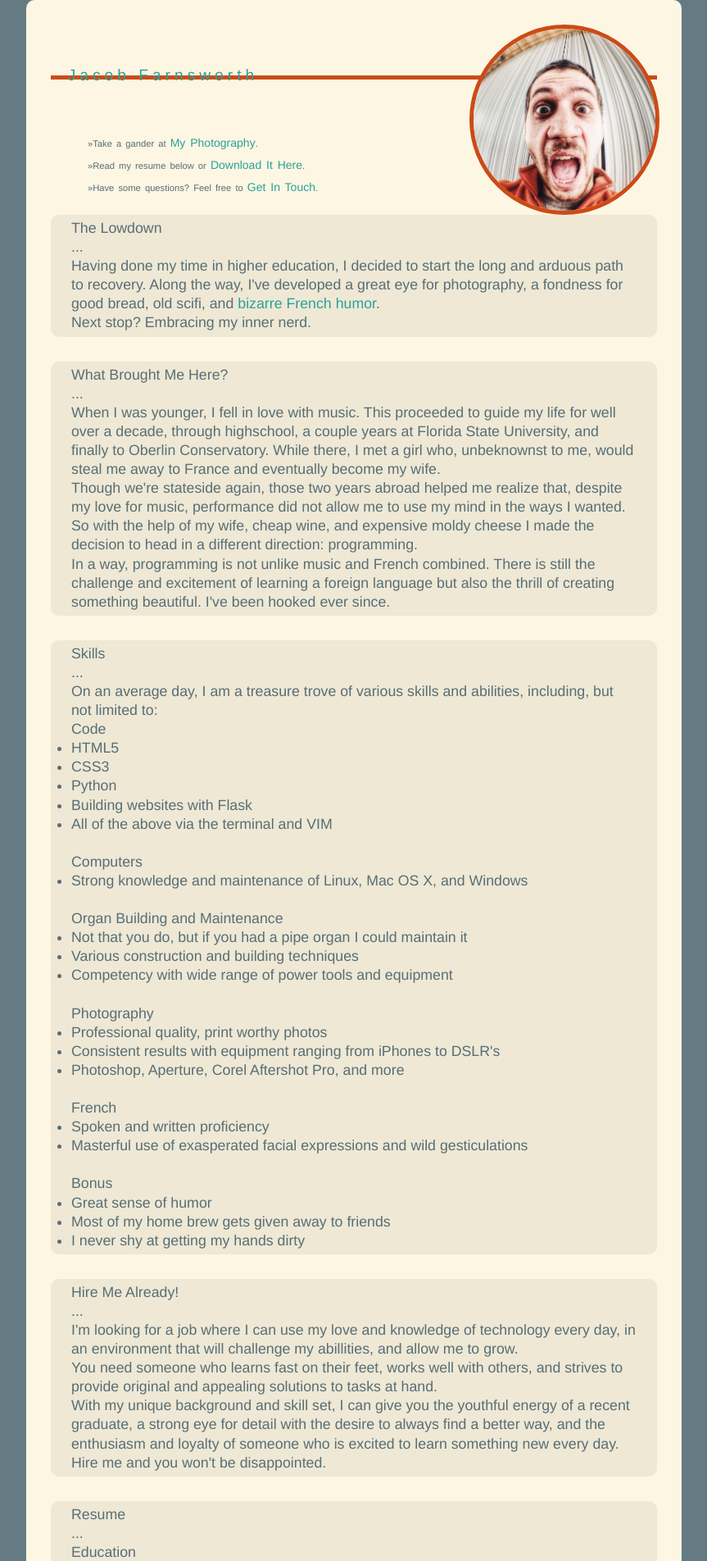
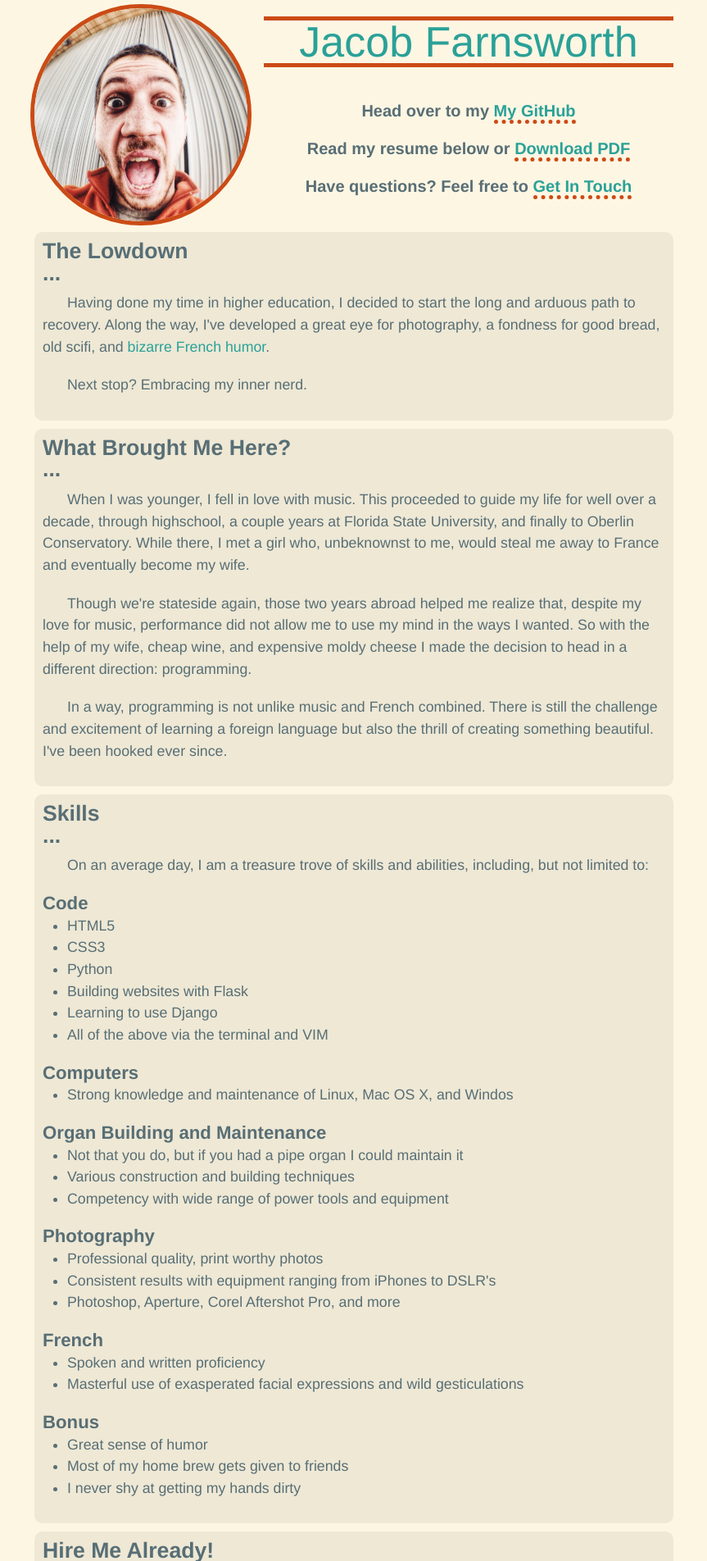
Before and after one commit to baroquebloke/flaskr, a Flask app: page / in a window 1280 px wide. Shown: the top 1904 px of the page at 82% size, without its empty margins (208-1071 px from the left). Run offline with Flask 2, Linux system fonts and the light colour scheme.

Commit message:
reworked resume website

```diff
--- a/static/style.css
+++ b/static/style.css
@@ -1,3 +1,7 @@
+/* http://meyerweb.com/eric/tools/css/reset/
+ * v2.0 | 20110126
+ * License: none (public domain) */
+
 html, body, div, span, applet, object, iframe,
 h1, h2, h3, h4, h5, h6, p, blockquote, pre,
 a, abbr, acronym, address, big, cite, code,
@@ -18,65 +22,103 @@ time, mark, audio, video {
 	font: inherit;
 	vertical-align: baseline;
 }
+/* HTML5 display-role reset for older browsers */
+article, aside, details, figcaption, figure,
+footer, header, hgroup, menu, nav, section {
+	display: block;
+}
+body {
+	line-height: 1;
+}
+ol, ul {
+	list-style: none;
+}
+blockquote, q {
+	quotes: none;
+}
+blockquote:before, blockquote:after,
+q:before, q:after {
+	content: '';
+	content: none;
+}
+table {
+	border-collapse: collapse;
+	border-spacing: 0;
+}
+
 
 /*#######################################*/
 
 html {
-  width: 800px;
-  margin: 0 auto;
   font-family: Helvetica;
   color: #586e75;
-  background-color: #657b83;
+  background-color: #fdf6e3;
+}
+body {
+	max-width: 800px;
+	min-width: 360px;
+	margin: 0 auto;
 }
 .container {
-  padding: 30px;
-  -webkit-border-radius: 10px;
-  -moz-border-radius: 10px;
-  -o-border-radius: 10px;
+	min-height: 100%;
+	width: 100%;
+	margin-bottom: -50px;
+  -webkit-border-radius: 5px;
+		 -moz-border-radius: 5px;
+			 -o-border-radius: 5px;
+					border-radius: 5px;
   border: 0px solid #cb4b16;
-  border-radius: 10px;
   background-color: #fdf6e3;
-  padding-right: 30px;
-  padding-left: 30px;
 }
-.pic {
-  position: relative;
-  width: 30%;
+.container:after {
+	content: "";
+	display: block;
+}
+.head-nav {
+	min-height: 100%;
+}
+.header {
+	float: left;
+	width: 35%;
+	padding: 10px 10px 10px 10px;
+	box-sizing: border-box;
+}
+.menu h1 {
+	border-bottom: 5px solid #cb4b16;
+	border-top: 5px solid #cb4b16;
+}
+.pic{
+	width: 100%;
+	margin: -5px;
 	border: 5px solid #cb4b16;
   -webkit-border-radius: 50%;
 		 -moz-border-radius: 50%;
 			 -o-border-radius: 50%;
 					border-radius: 50%;
-  left: 69%;
-  float: left;
-  clear: both;
-}
-.header {
-  width: 100%;
-  margin-top: -23%;
-  line-height: 0;
-  border-bottom: 5px solid #cb4b16;
-  color: #2aa198;
-  letter-spacing: 5px;
-  font-size: 120%;
-  float: left;
-  clear: both;
 }
 .menu {
-  width: 71%;
-  font-size: 70%;
-  margin-top: -100px;
-  margin-bottom: 10px;
-  padding-left: 45px;
-  text-align: left;
-  word-spacing: 2px;
-  line-height: 230%;
+	min-height: 100%;
+	width: 65%;
+	padding: 10px 10px 5px 10px;
+	box-sizing: border-box;
+	text-align: center;
 	float: left;
-  clear: both;
+}
+.menu ul {
+	padding-top: 30px;
+	line-height: 2.3;
+	font-size: 125%;
+	font-weight: bold;
+}
+.menu a {
+	border-bottom: 5px dotted #cb4b16;
+}
+.name {
+	font-size: 325%;
+  color: #2aa198;
+	margin-top: 10px;
 }
 a {
-  font-size: 125%;
-  position: relative;
   text-decoration: none;
 }
 a:link {
@@ -88,26 +130,37 @@ a:visited {
 a:hover {
   color: #859900;
 }
-a:active {
-  top: 2px;
-}
 a.french {
   font-size: 100%;
 }
 .page-content {
-  padding-top: 5px;
-  padding-bottom: 5px;
-  padding-left: 25px;
-  padding-right: 25px;
-  margin: 30px 0 0 0;
+	padding: 10px;
+  margin: 10px 10px 0 10px;
   -webkit-border-radius: 10px;
 		 -moz-border-radius: 10px;
 			 -o-border-radius: 10px;
 					border-radius: 10px;
   background-color: #eee8d5;
   font-size: 111%;
-  line-height: 130%;
+  line-height: 150%;
 	clear: both;
+}
+.page-content h2 {
+	font-weight: bold;
+	font-size: 150%;
+}
+.page-content h3 {
+	font-size: 125%;
+	font-weight: bold;
+}
+.page-content p {
+	text-indent: 30px;
+	margin-top: 10px;
+	margin-bottom: 20px;
+}
+.page-content  ul {
+	margin: 0 0 20px 30px;
+	list-style: disc;
 }
 .left-foot, .right-foot {
   position: relative;
@@ -118,17 +171,34 @@ a.french {
   padding-right: 30px;
 }
 .left-foot {
-  left: 32%;
+	right: 5%;
 }
 .right-foot {
-  left: 37%;
+	left: 5%;
+}
+.page-footer, .container:after {
+	height: 50px;
 }
 .page-footer {
-  max-width: 95%;
-  height: 0px;
+	width: 100%;
+	height: 50px;
   line-height: 20%;
   margin: 0 auto;
   text-align: center;
-  font-size: 90%;
-  clear: both;
+	float: left;
 }
+.page-footer p {
+	margin-top: 18px;
+}
+
+@media screen and (max-width: 700px) {
+	.page-content { text-align: justify; }
+	.page-content h2 { text-align: center; }
+	.header { width: 100%; }
+	.menu { width: 100%; }
+	.menu ul { padding-top: 10px; }
+}
+@media screen and (max-width: 480px) {
+	.menu { font-size: 85%; }
+	.menu h1 { font-size: 95%; }
+}
--- a/templates/layouts/base.html
+++ b/templates/layouts/base.html
@@ -2,12 +2,13 @@
 <html>
   <head>
     <meta charset="utf-8">
+		<meta name="viewport" content="width=device-width, initial-scale=1">
     <title>Jacob Farnsworth</title>
     <link rel="stylesheet" type="text/css" href="/static/style.css"/>
   </head>
   <body>
     <div class="container">
-      <img src="/static/jake.png" alt="Photo of Jacob" class="pic"/>
+			<div class="head-nav">
 				<div class="header">
 					{% block page_header %}
 					{% endblock page_header %}
@@ -15,6 +16,7 @@
 				<div class="menu">
 					{% block menu %}
 					{% endblock %}
+				</div>
 			</div>
       <div class="page-content">
         {% block personal %}
@@ -36,8 +38,6 @@
         {% block resume %}
         {% endblock %}
       </div>
-        <img src="/static/side_left.png" alt="FOOT" class="left-foot"/>
-        <img src="/static/side_right.png" alt="FOOT" class="right-foot"/>
       <div class="page-footer">
         {% block page_footer %}
         {% endblock page_footer %}
--- a/templates/pages/index.html
+++ b/templates/pages/index.html
@@ -1,167 +1,340 @@
 {% extends "layouts/base.html" %}
 
 {% block page_header %}
-<h1>&nbsp&nbspJacob Farnsworth</h1>
+<img src="/static/jake.png" alt="Photo of Jake" class="pic"/>
 {% endblock %}
 
 {% block menu %}
-<h2><em>&raquoTake a gander at
-    <a href="http://www.baroquebloke.com" target="_blank">My Photography</a>.
-    <br>&raquoRead my resume below or <a href="/static/FarnsworthResume.pdf"
-      download="Jacob Farnsworth's Resume">Download It Here</a>.
-    <br>&raquoHave some questions?  Feel free to
-    <a href="mailto:jake@baroquebloke.com">Get In Touch</a>.</em></h2>
+<div class="name">
+	<h1>
+		Jacob Farnsworth
+	</h1>
+</div>
+<ul>
+	<li>
+		Head over to my
+    <a href="https://github.com/baroquebloke" target="_blank">My GitHub</a>
+	</li>
+	<li>
+    Read my resume below or <a href="/static/FarnsworthResume.pdf"
+       target="_blank">Download PDF</a>
+	</li>
+	<li>
+    Have questions?  Feel free to
+    <a href="mailto:jake@baroquebloke.com">Get In Touch</a></em></h2>
+	</li>
+</ul>
 {% endblock %}
 
 {% block personal %}
-<h2>The Lowdown<br>...</h2>
-<p>Having done my time in higher education, I decided to start the long and
+<h2>
+	The Lowdown
+</h2>
+<h2>
+	...
+</h2>
+<p>
+	Having done my time in higher education, I decided to start the long and
   arduous path to recovery.  Along the way, I've developed a great eye for
   photography, a fondness for good bread, old scifi, and
   <a href="http://www.ouaismaisbon.ch" class="french"
     target="_blank">bizarre French humor</a>.
-  <br></p>
-<p>Next stop?  Embracing my inner nerd.</p>
+</p>
+<p>
+	Next stop?  Embracing my inner nerd.
+</p>
 {% endblock %}
 
 {% block why_programming %}
-<h2>What Brought Me Here?<br>...</h2>
-<p>When I was younger, I fell in love with music.  This proceeded to guide my
+<h2>
+	What Brought Me Here?
+</h2>
+<h2>
+	...
+</h2>
+<p>
+	When I was younger, I fell in love with music.  This proceeded to guide my
   life for well over a decade, through highschool, a couple years at
   Florida State University, and finally to Oberlin Conservatory.
   While there, I met a girl who, unbeknownst to me, would steal me away to
-  France and eventually become my wife.</p>
-<p>Though we're stateside again, those two years abroad helped me realize that,
+  France and eventually become my wife.
+</p>
+<p>
+	Though we're stateside again, those two years abroad helped me realize that,
   despite my love for music, performance did not allow me to use my mind in
   the ways I wanted.  So with the help of my wife, cheap wine, and expensive
   moldy cheese I made the decision to head in a different direction:
-  programming.</p>
-<p>In a way, programming is not unlike music and French combined.  There is
+  programming.
+</p>
+<p>
+	In a way, programming is not unlike music and French combined.  There is
   still the challenge and excitement of learning a foreign language but also
   the thrill of creating something beautiful.
-  I've been hooked ever since.</p>
+  I've been hooked ever since.
+</p>
 {% endblock %}
 
 {% block skillz %}
-<h2>Skills<br>...</h2>
-<p>On an average day, I am a treasure trove of various skills and abilities,
-  including, but not limited to:</p>
-<h3>Code</h3>
+<h2>
+	Skills
+</h2>
+<h2>
+	...
+</h2>
+<p>
+	On an average day, I am a treasure trove of skills and abilities,
+  including, but not limited to:
+</p>
+<h3>
+	Code
+</h3>
 <ul>
-  <li>HTML5</li>
-  <li>CSS3</li>
-  <li>Python</li>
-  <li>Building websites with Flask</li>
-  <li>All of the above via the terminal and VIM</li>
-</ul><br>
-<h3>Computers</h3>
+  <li>
+		HTML5
+	</li>
+  <li>
+		CSS3
+	</li>
+  <li>
+		Python
+	</li>
+  <li>
+		Building websites with Flask
+	</li>
+	<li>
+		Learning to use Django
+	</li>
+  <li>
+		All of the above via the terminal and VIM
+	</li>
+</ul>
+<h3>
+	Computers
+</h3>
 <ul>
-  <li>Strong knowledge and maintenance of Linux, Mac OS X, and Windows</li>
-</ul><br>
-<h3>Organ Building and Maintenance</h3>
+  <li>
+	Strong knowledge and maintenance of Linux, Mac OS X, and Windos
+</li>
+</ul>
+<h3>
+	Organ Building and Maintenance
+</h3>
 <ul>
-  <li>Not that you do, but if you had a pipe organ I could maintain it</li>
-  <li>Various construction and building techniques</li>
-  <li>Competency with wide range of power tools and equipment</li>
-</ul><br>
-<h3>Photography</h3>
+  <li>
+		Not that you do, but if you had a pipe organ I could maintain it
+	</li>
+  <li>
+		Various construction and building techniques
+	</li>
+  <li>
+		Competency with wide range of power tools and equipment
+	</li>
+</ul>
+<h3>
+	Photography
+</h3>
 <ul>
-  <li>Professional quality, print worthy photos</li>
-  <li>Consistent results with equipment ranging from iPhones to DSLR's</li>
-  <li>Photoshop, Aperture, Corel Aftershot Pro, and more</li>
-</ul><br>
-<h3>French</h3>
+  <li>
+		Professional quality, print worthy photos
+	</li>
+  <li>
+		Consistent results with equipment ranging from iPhones to DSLR's
+	</li>
+  <li>
+		Photoshop, Aperture, Corel Aftershot Pro, and more
+	</li>
+</ul>
+<h3>
+	French
+</h3>
 <ul>
-  <li>Spoken and written proficiency</li>
-  <li>Masterful use of exasperated facial expressions
-    and wild gesticulations</li>
-</ul><br>
-<h3>Bonus</h3>
+  <li>
+		Spoken and written proficiency
+	</li>
+  <li>
+		Masterful use of exasperated facial expressions and wild gesticulations
+	</li>
+</ul>
+<h3>
+	Bonus
+</h3>
 <ul>
-  <li>Great sense of humor</li>
-  <li>Most of my home brew gets given away to friends</li>
-  <li>I never shy at getting my hands dirty</li>
+  <li>
+		Great sense of humor
+	</li>
+  <li>
+		Most of my home brew gets given to friends
+	</li>
+  <li>
+		I never shy at getting my hands dirty
+	</li>
 </ul>
 {% endblock %}
 
 {% block hireMe %}
-<h2>Hire Me Already!<br>...</h2>
-<p>I'm looking for a job where I can use my love and knowledge of technology
+<h2>
+	Hire Me Already!
+</h2>
+<h2>
+	...
+</h2>
+<p>
+	I'm looking for a job where I can use my love and knowledge of technology
   every day, in an environment that will challenge my abillities, and allow
-  me to grow.</p>
-<p>You need someone who learns fast on their feet, works well with others, and
-  strives to provide original and appealing solutions to tasks at hand.</p>
-<p>With my unique background and skill set, I can give you the youthful energy
+  me to grow.
+</p>
+<p>
+	You need someone who learns fast on their feet, works well with others, and
+  strives to provide original and appealing solutions to tasks at hand.
+</p>
+<p>
+	With my unique background and skill set, I can give you the youthful energy
   of a recent graduate, a strong eye for detail with the desire to always
   find a better way, and the enthusiasm and loyalty of someone who is
-  excited to learn something new every day.</p>
-<p>Hire me and you won't be disappointed.</p>
+  excited to learn something new every day.
+</p>
+<p>
+	Hire me and you won't be disappointed.
+</p>
 {% endblock %}
 
 {% block resume %}
-<h2>Resume<br>...</h2>
-<h3>Education</h3>
+<h2>
+	Resume
+</h2>
+<h2>
+	...
+</h2>
+<h3>
+	Education
+</h3>
 <ul>
-  <li><b>Bachelor of Music <i>2014</i> - Oberlin Conservatory of Music</b></li>
+  <li>
+		Bachelor of Music <em>2014</em> - Oberlin Conservatory of Music
+	</li>
   <ul>
-    <li>major: baroque flute performance</li>
-    <li>Conservatory Dean's Scholar</li>
+    <li>
+			major: Baroque Flute performance
+		</li>
+    <li>
+			Conservatory Dean's Scholar
+		</li>
   </ul>
-  <li><b>CRR de Paris, France <i>2011 - 2012</i></b></li>
+  <li>
+		CRR de Paris, France <em>2011 - 2012</em>
+	</li>
   <ul>
-    <li>French baroque music studies</li>
+    <li>
+			French baroque music studies
+		</li>
   </ul>
-  <li><b>Campus Langues, Paris <i>2012 - 2013</i></b></li>
+	<li>
+		Campus Langues, Paris <em>2012 - 2013</em>
+	</li>
   <ul>
-    <li>French language studies</li>
+    <li>
+			French language studies
+		</li>
   </ul>
-  <li><b>Florida State University <i>2006 - 2008</i></b></li>
+  <li>
+		Florida State University <em>2006 - 2008</em>
+	</li>
   <ul>
-    <li>coursework: general studies and flute performance</li>
+    <li>
+			coursework: general studies and flute performance
+		</li>
   </ul>
 </ul>
-<h3>Work Experience</h3>
+<h3>
+	Work Experience
+</h3>
 <ul>
-  <li><b>Pipe Organ Technical Assistant <i>2009 - present</i></b></li>
+	<li>
+		Coffe shop grunt <em>2014 - 2015</em>
+	</li>
+	<ul>
+		<li>
+			as shift leader: responsible for opening, closing, and running many
+			aspects of day-to-day business
+		</li>
+	</ul>
+  <li>
+		Pipe Organ Technical Assistant <em>2009 - present</em>
+	</li>
   <ul>
-    <li>Trained under supervision of Hal Gober, curator of Organs
-      for Oberlin Conservatory.  Responsible for general maintenance of
-      Oberlin's numerous pipe organs</li>
+    <li>
+			Trained under supervision of Hal Gober, curator of Organs for Oberlin
+			Conservatory.  Responsible for general maintenance of Oberlin's numerous
+			pipe organs
+		</li>
   </ul>
-  <li><b>Sales Assistant and Fabricator for Country Popcorn,
-      Paris France <i>2011 - 2013</i></b></li>
+  <li>
+		Sales Assistant and Fabricator for Country Popcorn, Paris France <em>2011 -
+		2013</em>
+	</li>
   <ul>
-    <li>Responsible for care of the work truck, set up and maintenance of
-      equipment</li>
-    <li>Cooked kettle corn by hand</li>
-    <li>Interacted with large crowds of diverse nationalities and
-      languages</li>
+    <li>
+			Responsible for care of the work truck, set up and maintenance of
+      equipment
+		</li>
+    <li>
+			Cooked kettle corn by hand
+		</li>
+    <li>
+			Interacted with large crowds of diverse nationalities and languages
+		</li>
   </ul>
-  <li><b>Freelance Construction Work <i>2009 - present</i></b></li>
+  <li>
+		Freelance Construction Work <em>2009 - present</em>
+	</li>
   <ul>
-    <li>framing, drywall instalation, demolition, remodeling, electrical,
-      and plumbing projects</li>
+    <li>
+			framing, drywall instalation, demolition, remodeling, electrical, and
+			plumbing projects
+		</li>
   </ul>
 </ul>
-<h3>Relevant Coursework</h3>
+<h3>
+	Relevant Coursework
+</h3>
 <ul>
-  <li>Python Programming, winter term projects working independently,
-    website design</li>
+	<li>
+		Python Programming, winter term projects working independently, website
+		design
+	</li>
 </ul>
-<h3>Skills</h3>
+<h3>
+	Skills
+</h3>
 <ul>
-  <li>Strong knowledge of operating systems and maintenance of Linux,
-    Mac OS X, and Windows</li>
-  <li>Computer programming and web design</li>
-  <li>Photography experience using many types of cameras, equipment,
-    and techniques</li>
-  <li>Photo editing including Photoshop and Aperture</li>
-  <li>Working proficiency in French</li>
-  <li>Competency with power tools, woodworking, and general construction
-    techniques</li>
+  <li>
+		Strong knowledge of operating systems and maintenance of Linux, Mac OS X,
+		and Windows
+	</li>
+  <li>
+		Computer programming and web design
+	</li>
+  <li>
+		Photography experience using many types of cameras, equipment, and
+		techniques
+	</li>
+  <li>
+		Photo editing including Photoshop and Aperture
+	</li>
+  <li>
+		Working proficiency in French
+	</li>
+  <li>
+		Competency with power tools, woodworking, and general construction
+		techniques
+	</li>
 </ul>
 {% endblock %}
 
 {% block page_footer %}
-<p>This is my foot</p>
+<img src="/static/side_left.png" alt="Left Foot" class="left-foot"/>
+<img src="/static/side_right.png" alt="Right Foot" class="right-foot"/>
+<p>
+	This is my foot
+</p>
 {% endblock %}
```
Also changed, not shown: 3 other files. Lines whose indentation alone changed are shown as unchanged.
